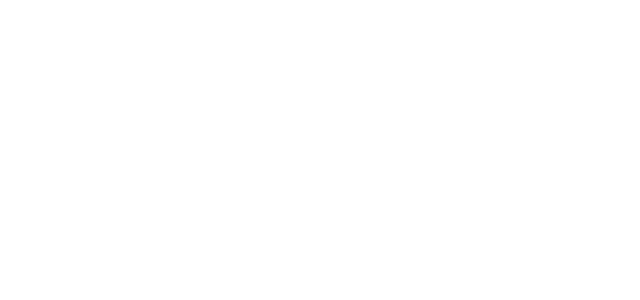
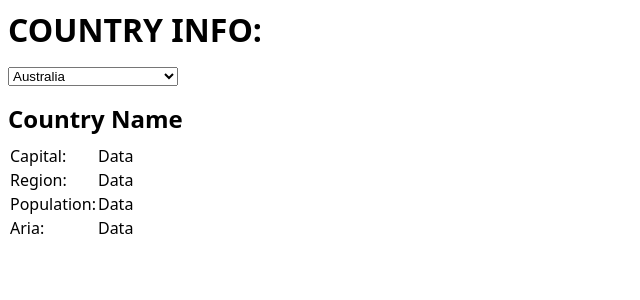
Before and after one commit to thomaserdmenger/country-info-react, a React (Vite) app: page / in a window 1280 px wide. Shown: the top 300 px of the page, without its empty margins (0-640 px from the left). Built offline with nearby package versions, Linux system fonts and the light colour scheme.

Commit message:
Add structure & basic styles

```diff
--- a/src/App.jsx
+++ b/src/App.jsx
@@ -1 +1,52 @@
-export default function App() {}
+import * as React from 'react'
+import './styles.css'
+
+export default function App() {
+  return (
+    <React.Fragment>
+      <section>
+        <header>
+          <h1>Country info:</h1>
+          <label htmlFor='country'></label>
+          <div>
+            <select id='country'>
+              <option value='AU'>Australia</option>
+              <option value='CA'>Canada</option>
+              <option value='CN'>China</option>
+              <option value='FR'>France</option>
+              <option value='DE'>Germany</option>
+              <option value='IN'>India</option>
+              <option value='JP'>Japan</option>
+              <option value='MX'>Mexico</option>
+              <option value='GB'>United Kingdom</option>
+              <option value='US'>United States of America</option>
+            </select>
+          </div>
+        </header>
+        <article>
+          <h2>Country Name</h2>
+          <table>
+            <tbody>
+              <tr>
+                <td>Capital:</td>
+                <td>Data</td>
+              </tr>
+              <tr>
+                <td>Region:</td>
+                <td>Data</td>
+              </tr>
+              <tr>
+                <td>Population:</td>
+                <td>Data</td>
+              </tr>
+              <tr>
+                <td>Aria:</td>
+                <td>Data</td>
+              </tr>
+            </tbody>
+          </table>
+        </article>
+      </section>
+    </React.Fragment>
+  )
+}
--- /dev/null
+++ b/src/styles.css
@@ -0,0 +1,25 @@
+* {
+  padding: 0;
+  margin: 0;
+  box-sizing: border-box;
+}
+
+body {
+  font-family: system-ui, -apple-system, BlinkMacSystemFont, 'Segoe UI', Roboto,
+    Oxygen, Ubuntu, Cantarell, 'Open Sans', 'Helvetica Neue', sans-serif;
+  min-height: 100dvh;
+  padding: 0.5rem;
+}
+
+select {
+  margin: 1rem 0;
+}
+
+h1 {
+  font-size: 2rem;
+  text-transform: uppercase;
+}
+
+h2 {
+  margin-bottom: 0.5rem;
+}
```
